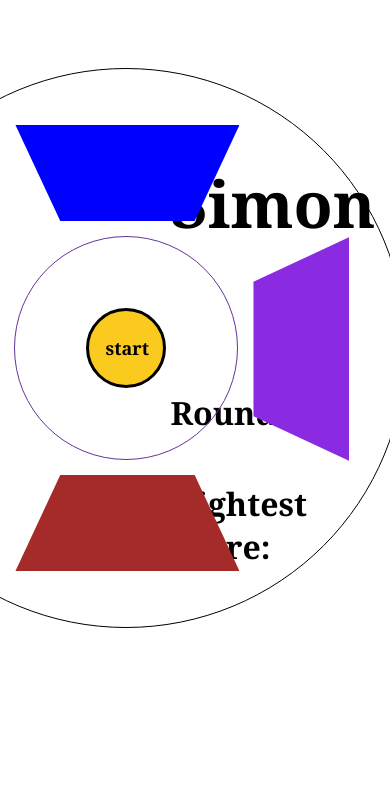
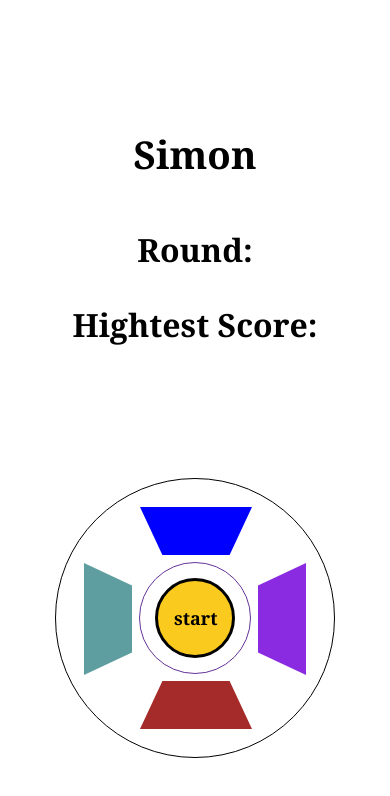
Before and after one commit to mmbliv/simon-game, a website with bundled scripts: page public/index.html in a window 390 px wide. Built offline with nearby package versions, Linux system fonts and the light colour scheme.

Commit message:
responsive design added

```diff
--- a/public/index.html
+++ b/public/index.html
@@ -10,17 +10,6 @@
   </head>
   <body>
     <div class="main-container">
-      <div class="circle-container">
-        <div class="circle">
-          <div class="deck"></div>
-          <div class="trapezoid top blink" data-position="top"></div>
-          <div class="trapezoid left blink" data-position="left"></div>
-          <div class="trapezoid right blink" data-position="right"></div>
-          <div class="trapezoid bottom blink" data-position="bottom"></div>
-          <button class="btn-start">start</button>
-        </div>
-      </div>
-
       <div class="table">
         <div class="title-container">
           <h1>Simon</h1>
@@ -32,6 +21,16 @@
           <h1>Hightest Score: <span class="score"></span></h1>
         </div>
         <div class="help"></div>
+      </div>
+      <div class="circle-container">
+        <div class="circle">
+          <div class="deck"></div>
+          <div class="trapezoid top blink" data-position="top"></div>
+          <div class="trapezoid left blink" data-position="left"></div>
+          <div class="trapezoid right blink" data-position="right"></div>
+          <div class="trapezoid bottom blink" data-position="bottom"></div>
+          <button class="btn-start">start</button>
+        </div>
       </div>
     </div>
     <audio src="./sounds/drum-1.mp3" data-audio="top" preload="auto"></audio>
--- a/public/style.css
+++ b/public/style.css
@@ -5,20 +5,28 @@
   padding: 0;
   box-sizing: border-box;
 }
+:root {
+  --width: 14rem;
+  --hight: 6rem;
+  --position: -7rem;
+}
 body {
   font-family: Georgia, "Times New Roman", Times, serif;
 }
 /* main container */
 .main-container {
-  display: flex;
+  display: grid;
   align-items: center;
   justify-content: center;
   width: 80%;
   margin: 0 auto;
+  grid-template-columns: 30% 30%;
+  margin-top: 3rem;
+  gap: 10%;
 }
-.circle-container {
+/* .circle-container {
   width: 50%;
-}
+} */
 /* table */
 .table {
   display: flex;
@@ -30,7 +38,7 @@ body {
   /* height: 100vh; */
 }
 .title-container {
-  text-align: center;
+  /* text-align: center; */
   font-size: xx-large;
   padding-bottom: 6rem;
 }
@@ -70,8 +78,8 @@ body {
 }
 .circle {
   position: relative;
-  height: 14rem;
-  width: 14rem;
+  height: var(--width);
+  width: var(--width);
   border: 1px solid rebeccapurple;
   border-radius: 50%;
   /* margin: auto; */
@@ -96,9 +104,9 @@ body {
 } */
 
 .trapezoid.top {
-  top: -7rem;
-  height: 6rem;
-  width: 14rem;
+  top: var(--position);
+  height: var(--hight);
+  width: var(--width);
   clip-path: polygon(0 0, 100% 0, 80% 100%, 20% 100%);
   background-color: blue;
 }
@@ -107,30 +115,30 @@ body {
   animation-duration: 1s;
   animation-fill-mode: forwards; */
   clip-path: polygon(0 20%, 100% 0, 100% 100%, 0 80%);
-  right: -7rem;
-  height: 14rem;
-  width: 6rem;
+  right: var(--position);
+  height: var(--width);
+  width: var(--hight);
   background-color: blueviolet;
 }
 .trapezoid.bottom {
-  height: 6rem;
-  width: 14rem;
-  bottom: -7rem;
+  height: var(--hight);
+  width: var(--width);
+  bottom: var(--position);
   clip-path: polygon(20% 0, 80% 0, 100% 100%, 0 100%);
   background-color: brown;
 }
 .trapezoid.left {
-  height: 14rem;
-  width: 6rem;
-  left: -7rem;
+  height: var(--width);
+  width: var(--hight);
+  left: var(--position);
   clip-path: polygon(0 0, 100% 20%, 100% 80%, 0 100%);
   background-color: cadetblue;
 }
 /* deck */
 .deck {
   position: absolute;
-  height: 35rem;
-  width: 35rem;
+  height: calc(2.5 * var(--width));
+  width: calc(2.5 * var(--width));
   border: 1px solid black;
   border-radius: 50%;
   left: 50%;
@@ -150,3 +158,46 @@ body {
     opacity: 0;
   }
 }
+@media (max-width: 900px) {
+  :root {
+    --width: 10rem;
+    --hight: 4rem;
+    --position: -5rem;
+  }
+  .main-container {
+    grid-template-columns: 1fr;
+    gap: 15rem;
+  }
+  .circle {
+    /* left: 43%; */
+    left: 50%;
+    transform: translate(-50%, -50%);
+    top: 50%;
+  }
+  .table {
+    gap: 2rem;
+    /* align-items: center; */
+    /* justify-content: center; */
+    padding-top: 5rem;
+    text-align: center;
+
+    /* height: 100vh; */
+  }
+  .title-container {
+    padding-bottom: 1rem;
+    font-size: xx-large;
+  }
+}
+@media (max-width: 500px) {
+  :root {
+    --width: 7rem;
+    --hight: 3rem;
+    --position: -3.5rem;
+  }
+  .main-container {
+    gap: 10rem;
+  }
+  .title-container {
+    font-size: larger;
+  }
+}
```
